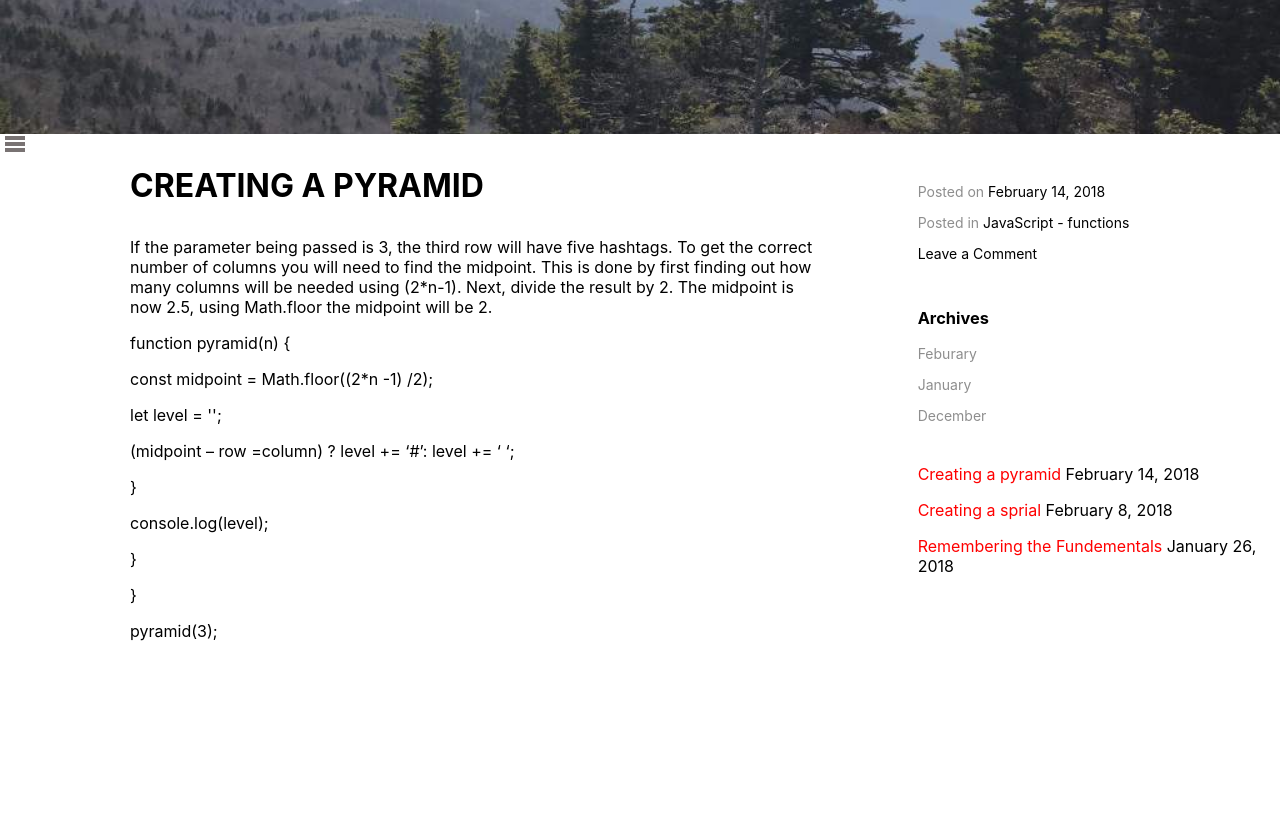
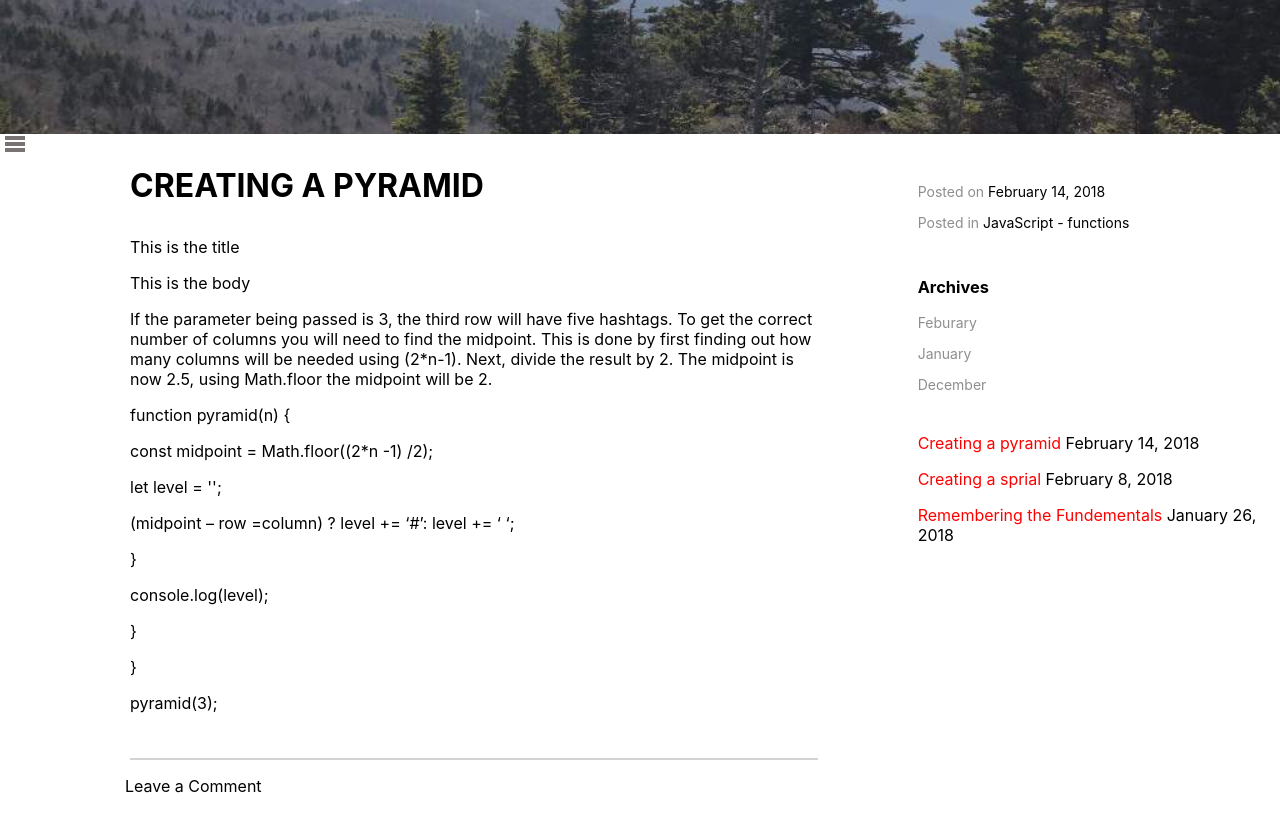
Before and after one commit to mwave317/mwave_blog, a React (Create React App) app in the folder client/: page /home in a window 1280 px wide. Shown: the part 420-1236 px from the top of the page. Before the commit the page ends 1081 px from the top, so only its background shows below. Built offline with nearby package versions, Linux system fonts and the light colour scheme; no server answers.

Commit message:
Added a comment component.

```diff
--- a/client/src/App.js
+++ b/client/src/App.js
@@ -14,11 +14,12 @@ import Landing from './components/Landing';
 
 class App extends Component {
   state = {
-    title: ' ',
-    body: ' ',
+    title: 'This is the title ',
+    body: ' This is the body ',
     data: [],
     addedTitle: ' ',
     addedBody: ' ',
+    comment: ' ',
     intervalisSet: false,
   }
 
@@ -30,10 +31,14 @@ class App extends Component {
     this.setState({ addedTitle: state.title, addedBody: state.body });
   }
 
+  onCommentSubmit(state) {
+    this.setState({ comment: state});
+  }
 
   render() {
     console.log('This is the addedTitle', this.state.addedTitle);
     console.log('This is the addedBody', this.state.addedBody);
+    console.log('This is the comment', this.state.comment);
     let currentLocation = window.location.pathname;
     if (currentLocation === '/') {
       return (
@@ -58,7 +63,7 @@ class App extends Component {
               <Header />
               <div className="home-post">
                 <Nav />
-                <Routes addedBody={this.addedBody} addedTitle={this.addedTitle} onFormSubmit={this.onFormSubmit.bind(this)} />
+                <Routes title={this.state.title} body={this.state.body} addedBody={this.state.addedBody} addedTitle={this.state.addedTitle} onFormSubmit={this.onFormSubmit.bind(this)} onCommentSubmit={this.onCommentSubmit.bind(this)} />
               </div>
             </div>
           </BrowserRouter>
--- a/client/src/components/AddPost.js
+++ b/client/src/components/AddPost.js
@@ -27,6 +27,7 @@ export default class AddPost extends Component {
     }
 
     render() {
+        console.log('This is the props from the AddPost', this.props);
         return (
             <div className="addPost">
                 <form>
--- /dev/null
+++ b/client/src/components/Comment.js
@@ -0,0 +1,44 @@
+import React, { Component } from 'react';
+import '../css/Comment.css';
+
+export default class Comment extends Component {
+    constructor(props){
+        super(props);
+            this.state = {
+                comment: '',
+                active: false,
+            }
+    }
+
+    toggleClass = () => {
+        this.setState({active: !this.state.active});
+    }
+
+    handleChange(state, ev) {
+        if (ev.target.value.includes('<script>')) {
+            this.setState({comment: ''})
+        } else {
+            this.setState({ [state] : ev.target.value});
+            this.props.onCommentSubmit(this.state.comment);
+        }
+    }
+
+    keyPress(ev) {
+        if (ev.key === "Enter") {
+            this.setState({active: !this.state.active, comment: ' '});
+        } else {
+            this.setState({active: true})
+        }
+    }
+
+    render() {
+        const toggleActiveState = this.state.active ? 'comment-add' : 'hide';
+        return (
+            <div className="comment">
+                  <p onClick={this.toggleClass}>Leave a Comment</p>
+                    <textarea className={toggleActiveState} onChange= { ev => this.handleChange ('comment', ev)}
+                     onKeyDown={ ev => this.keyPress(ev, this.state)} type='text' placeholder='Enter your comment here...' value= {this.state.comment } />
+            </div>
+        )
+    }
+}
--- a/client/src/components/Details.js
+++ b/client/src/components/Details.js
@@ -7,7 +7,7 @@ export default class Details extends Component {
     constructor(props) {
         super(props);
         this.state = {
-
+            comment : ' ',
         }
     }
 
@@ -16,7 +16,6 @@ export default class Details extends Component {
             <div className="details">
                 <p><span className="details-posted">Posted on </span>February 14, 2018</p>
                 <p><span className="details-posted">Posted in </span>JavaScript - functions</p>
-                <p>Leave a Comment</p>
                 <Archives />
                 <Recent />
             </div>
--- a/client/src/components/Home.js
+++ b/client/src/components/Home.js
@@ -3,6 +3,7 @@ import '../css/Home.css';
 import '../css/Media.css';
 import Post from './Post';
 import Details from './Details';
+import Comment from './Comment';
 
 export default class Home extends Component {
     constructor(props) {
@@ -13,16 +14,18 @@ export default class Home extends Component {
     }
 
     render() {
+        console.log(this.props);
             return (
                 <div>
                     <div className="name">
-                    <div className="home-post">
-                        <Post title={this.props.title} body={this.props.body}/>
-                            <div className="home-details">
-                               <Details />
-                            </div>
+                        <div className="home-post">
+                            <Post title={this.props.title} body={this.props.body} handleChange={this.props.handleChange} />
+                                <div className="home-details">
+                                   <Details />
+                                </div>
+                        </div>
                     </div>
-                    </div>
+                    <Comment onCommentSubmit={this.props.onCommentSubmit} />
                 </div>
             )
     }
--- a/client/src/components/Post.js
+++ b/client/src/components/Post.js
@@ -3,13 +3,14 @@ import '../css/Post.css';
 import '../css/Media.css';
 
 export default class Post extends Component {
-    constructor() {
-        super();
+    constructor(props) {
+        super(props);
             this.state = {
             }
         }
 
         render() {
+            console.log(this.props);
             return (
             <div className="post-content">
                     <p className="post-title">CREATING A PYRAMID</p>
@@ -25,6 +26,7 @@ export default class Post extends Component {
                     <p>}</p>
                     <p>}</p>
                     <p>pyramid(3);</p>
+                    <div className="post-break"></div>
                 </div>
             )
         }
--- a/client/src/components/Routes.js
+++ b/client/src/components/Routes.js
@@ -22,7 +22,7 @@ export default class Routes extends Component {
         return (
             <div>
                 <Route exact path="/" component={ Landing} />
-                <Route path="/home" component={ Home } />
+                <Route path="/home" render={(props) => <Home {...props} title={this.props.title} body={this.props.body} onCommentSubmit={this.props.onCommentSubmit} />} />
                 <Route path="/about" component={ About } />
                 <Route path="/contact" component={ Contact } />
                 <Route path="/portfolio" component={ Portfolio } />
--- /dev/null
+++ b/client/src/css/Comment.css
@@ -0,0 +1,10 @@
+.comment {
+    padding-left: 95px;
+}
+
+.comment-add {
+    width: 500px;
+    height: 75px;
+    resize: none;
+    font-size: 18px;
+}
--- a/client/src/css/Post.css
+++ b/client/src/css/Post.css
@@ -3,9 +3,15 @@
     padding-left: 90px;
     padding-right: 90px;
     width: 900px;
+    white-space: pre-line;
 }
 
 .post-title {
     font-weight: bold;
     font-size: 2em;
 }
+
+.post-break {
+    border: .5px solid lightgrey;
+    margin-top: 45px;
+}
```
Also changed, not shown: 2 other files (tests, documents, lock files or other folders).
